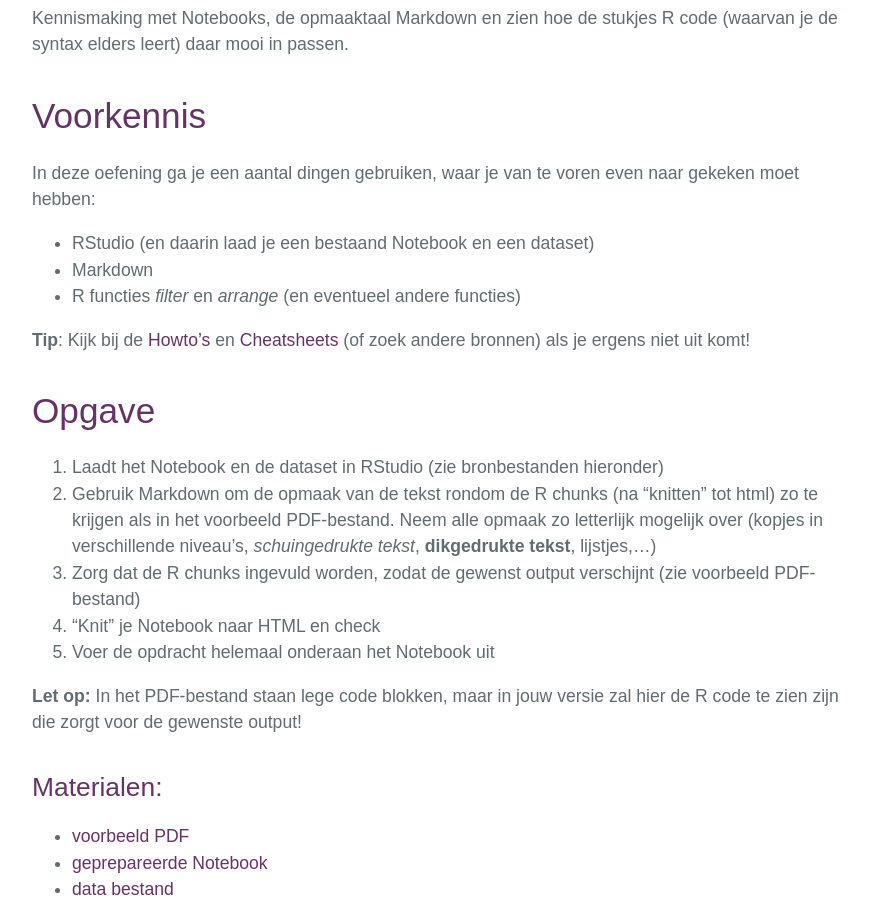
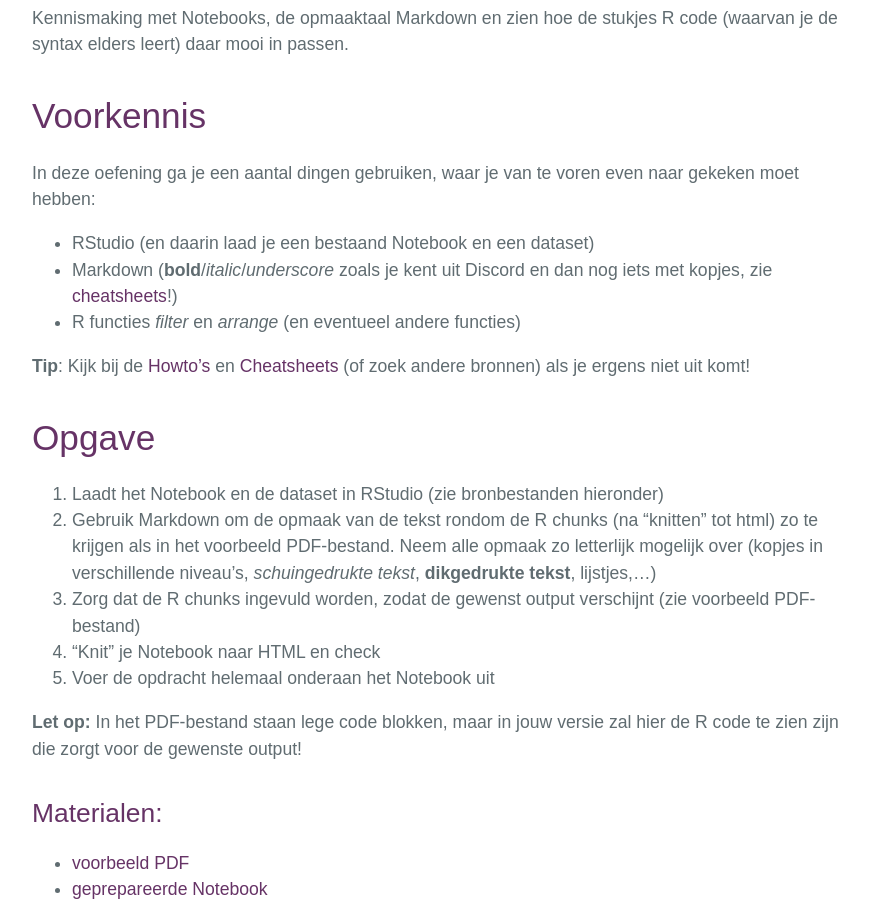
Before and after one commit to ksuilen/ksuilen.github.io, a Jekyll site: the page built from oefening_verkopen.md, in a window 1280 px wide and 900 px high, scrolled down 517 px. Shown: the whole window, without its empty margins (192-1061 px from the left). Built offline with Jekyll 4.4.1, drawn with Linux system fonts in a browser that asks for light colours; our own code applies the rules of GitHub Pages for plain Markdown files; the repository's description, which GitHub fills in, is left out.

Commit message:
Discord referentie opgenomen bij eerste oefening en hint over openen links op index.

```diff
--- a/oefening_verkopen.md
+++ b/oefening_verkopen.md
@@ -12,7 +12,7 @@
 # Voorkennis
 In deze oefening ga je een aantal dingen gebruiken, waar je van te voren even naar gekeken moet hebben:
 - RStudio (en daarin laad je een bestaand Notebook en een dataset)
-- Markdown
+- Markdown (**bold**/*italic*/_underscore_ zoals je kent uit Discord en dan nog iets met kopjes, zie [cheatsheets](index_cheatsheets)!)
 - R functies *filter* en *arrange* (en eventueel andere functies)
 
 **Tip**: Kijk bij de [Howto's](index_howtos) en [Cheatsheets](index_cheetsheets) (of zoek andere bronnen) als je ergens niet uit komt!
```
Also changed, not shown: index.md (+2 -0 lines).
